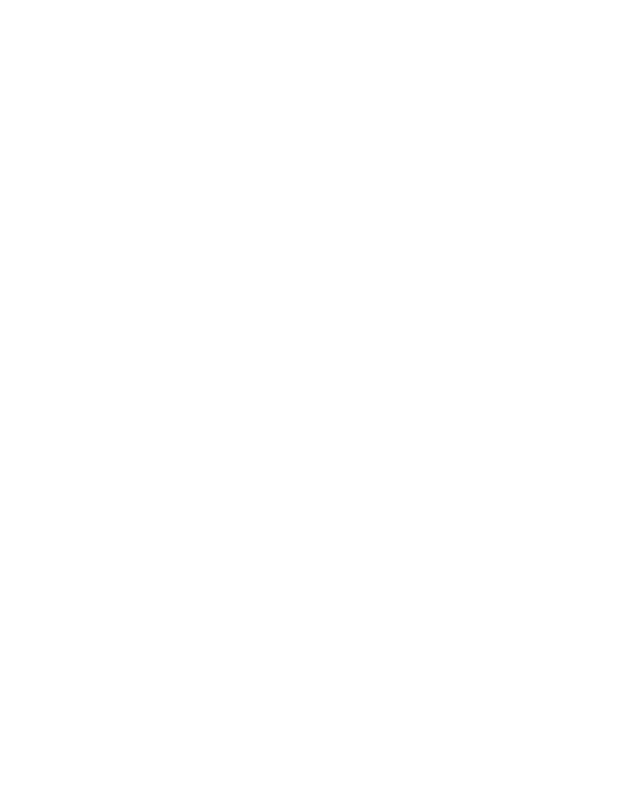
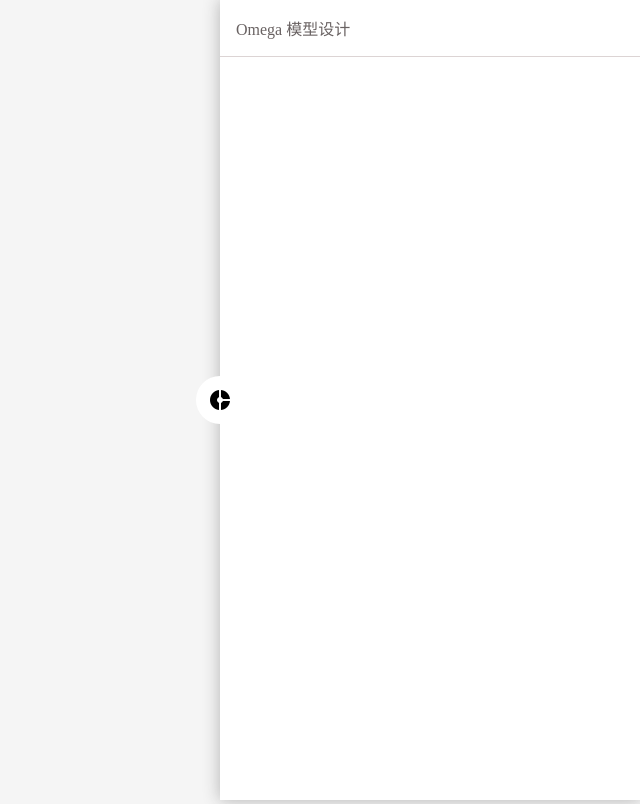
Before and after one commit to LinkXSystem/omega, a website built with webpack: page tools/playground.html in a window 1280 px wide. Shown: the whole page, without its empty margins (640-1280 px from the left). Built offline with nearby package versions, Linux system fonts and the light colour scheme.

Commit message:
:sparkles: update tools's html

```diff
--- a/tools/playground.html
+++ b/tools/playground.html
@@ -5,6 +5,92 @@
     <meta name="viewport" content="width=device-width, initial-scale=1.0" />
     <meta http-equiv="X-UA-Compatible" content="ie=edge" />
     <title>Playground</title>
+    <link
+      href="https://cdn.bootcss.com/material-design-icons/3.0.1/iconfont/material-icons.min.css"
+      rel="stylesheet"
+    />
+    <style>
+      html,
+      body,
+      * {
+        padding: 0;
+        margin: 0;
+        box-sizing: border-box;
+      }
+
+      body {
+        background: #f5f5f5;
+        overflow: hidden;
+      }
+
+      .sidebar {
+        position: fixed;
+        z-index: 1000;
+        top: 0em;
+        right: 0em;
+
+        width: 420px;
+        height: 100%;
+
+        background: #ffffff;
+        box-shadow: 0px 0px 1em #b2b2b2;
+      }
+
+      .trigger {
+        position: absolute;
+        top: 50%;
+        transform: translate(-50%, -50%);
+
+        display: flex;
+        align-items: center;
+        justify-content: center;
+
+        width: 3em;
+        height: 3em;
+        border-radius: 50%;
+        padding: 0.5em;
+        background: #ffffff;
+
+        transition: all 0.3s ease;
+      }
+
+      .trigger:hover {
+        color: #24acf2;
+      }
+
+      .content header {
+        color: #696262;
+        padding: 1em;
+        border-bottom: 1px solid #dcd4d4;
+      }
+    </style>
   </head>
-  <body></body>
+  <body>
+    <div class="container">
+      <canvas id="canvas"></canvas>
+    </div>
+    <div class="sidebar">
+      <div class="trigger">
+        <i class="material-icons">
+          donut_small
+        </i>
+      </div>
+      <section class="content">
+        <header>
+          Omega 模型设计
+        </header>
+      </section>
+    </div>
+    <script>
+      const canvas = document.getElementById('canvas');
+
+      let width = (canvas.width = window.innerWidth);
+      let height = (canvas.height = window.innerHeight);
+
+      window.addEventListener('resize', () => {
+        width = canvas.width = window.innerWidth;
+        height = canvas.height = window.innerHeight;
+      });
+    </script>
+  </body>
 </html>
```
